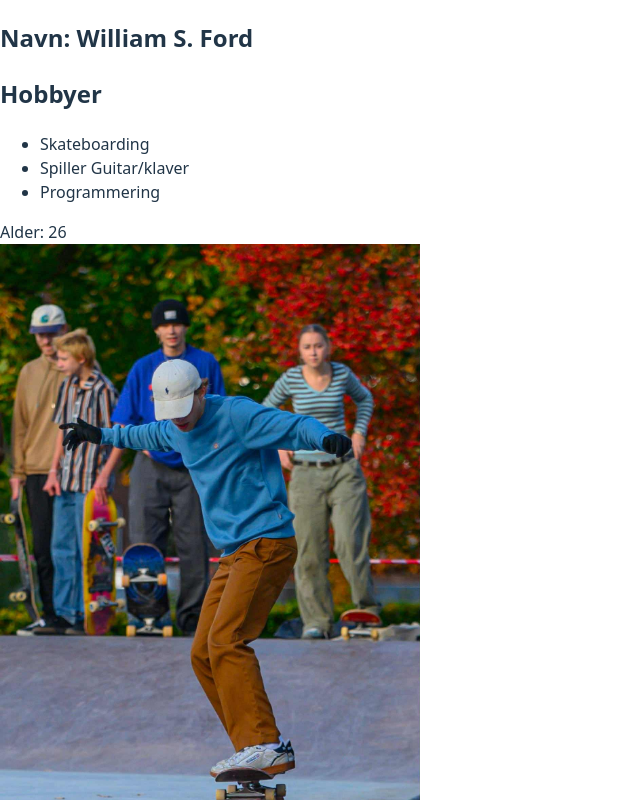
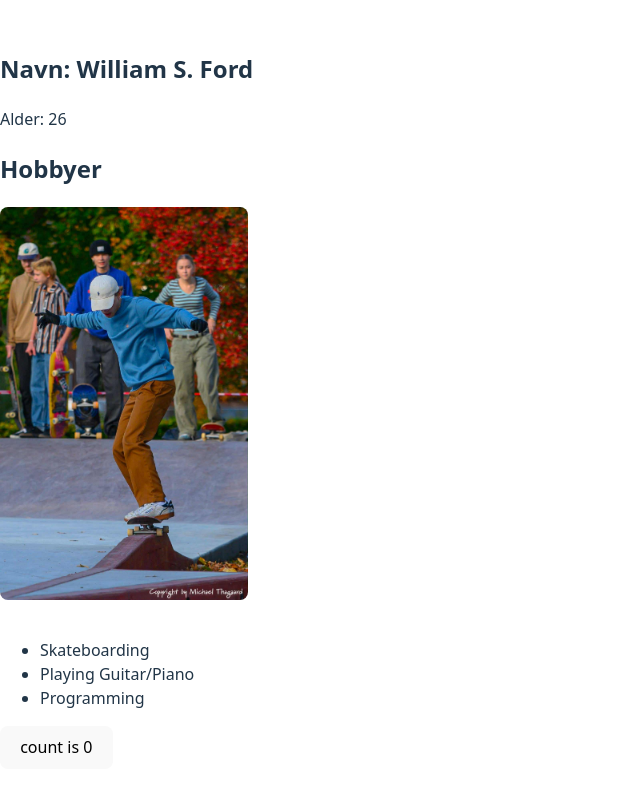
Before and after one commit to ievel1/H3_programmering, a React (Vite) app in the folder web_gui_api/: page / in a window 1280 px wide. Shown: the top 800 px of the page, without its empty margins (0-640 px from the left). Built offline with nearby package versions, Linux system fonts and the light colour scheme.

Commit message:
Øvelse: Tilføj props

```diff
--- a/web_gui_api/src/App.jsx
+++ b/web_gui_api/src/App.jsx
@@ -1,6 +1,4 @@
 import { useState } from "react";
-import reactLogo from "./assets/react.svg";
-import viteLogo from "/vite.svg";
 import skatePhoto from "./assets/skate.jpg";
 import Header from "./components/Header/Header.jsx";
 import Footer from "./components/Footer/Footer.jsx";
@@ -11,14 +9,15 @@
 
   return (
     <>
-      <Header />
-      <InfoCard />
-      <Footer />
-      <div>
-        <a href="https://www.youtube.com/watch?v=l54Otifga5o&list=RDl54Otifga5o&start_radio=1" target="_blank">
-          <img src={skatePhoto} style={{ width: 420 }} className="logo" alt="Skate" />
-        </a>
-      </div>
+      <Header name="William S. Ford" />
+      <Footer age={26} />
+      <InfoCard
+        hobbyOne="Skateboarding"
+        hobbyTwo="Playing Guitar/Piano"
+        hobbyThree="Programming"
+        imageSrc={skatePhoto}
+        link="https://www.youtube.com/watch?v=l54Otifga5o&list=RDl54Otifga5o&start_radio=1"
+      />
       <div className="card">
         <button onClick={() => setCount((count) => count + 1)}>
           count is {count}
--- a/web_gui_api/src/components/Footer/Footer.jsx
+++ b/web_gui_api/src/components/Footer/Footer.jsx
@@ -1,7 +1,7 @@
-export default function Footer() {
+export default function Footer({age}) {
     return(
         <>
-        <footer>Alder: 26</footer>
+        <footer>Alder: {age}</footer>
         </>
     );
 }
--- a/web_gui_api/src/components/Header/Header.jsx
+++ b/web_gui_api/src/components/Header/Header.jsx
@@ -1,7 +1,7 @@
-export default function Header() {
+export default function Header({ name }) {
   return (
     <header>
-      <h2>Navn: William S. Ford</h2>
+      <h2>Navn: {name}</h2>
     </header>
   );
 }
--- a/web_gui_api/src/components/InfoCard/InfoCard.jsx
+++ b/web_gui_api/src/components/InfoCard/InfoCard.jsx
@@ -1,11 +1,28 @@
-export default function InfoCard() {
+export default function InfoCard({hobbyOne, hobbyTwo, hobbyThree, imageSrc, link}) {
     return(
         <section>
             <h2>Hobbyer</h2>
+            {imageSrc && (
+                <a href={link} target="_blank" rel="noopener noreferrer">
+                <img
+                    src={imageSrc}
+                    alt="Hobby"
+                    style={{
+                    width: "20%",
+                    height: "auto",
+                    borderRadius: "8px",
+                    marginBottom: "1rem",
+                    transition: "transform 0.3s ease"
+                    }}
+                    onMouseOver={(e) => (e.currentTarget.style.transform = "scale(1.03)")}
+                    onMouseOut={(e) => (e.currentTarget.style.transform = "scale(1)")}
+                />
+                </a>
+            )}
             <ul>
-                <li>Skateboarding</li>
-                <li>Spiller Guitar/klaver</li>
-                <li>Programmering</li>
+                <li>{hobbyOne}</li>
+                <li>{hobbyTwo}</li>
+                <li>{hobbyThree}</li>
             </ul>
         </section>
     )
```
